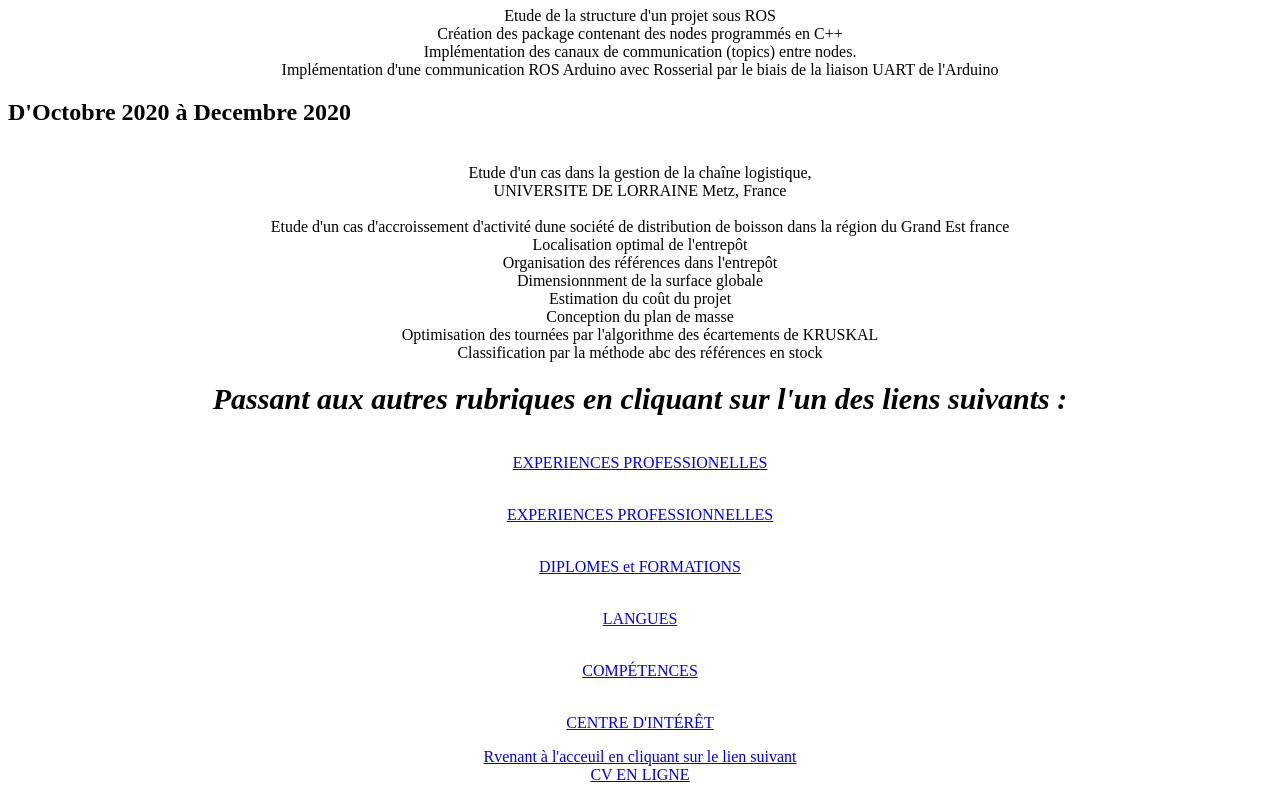
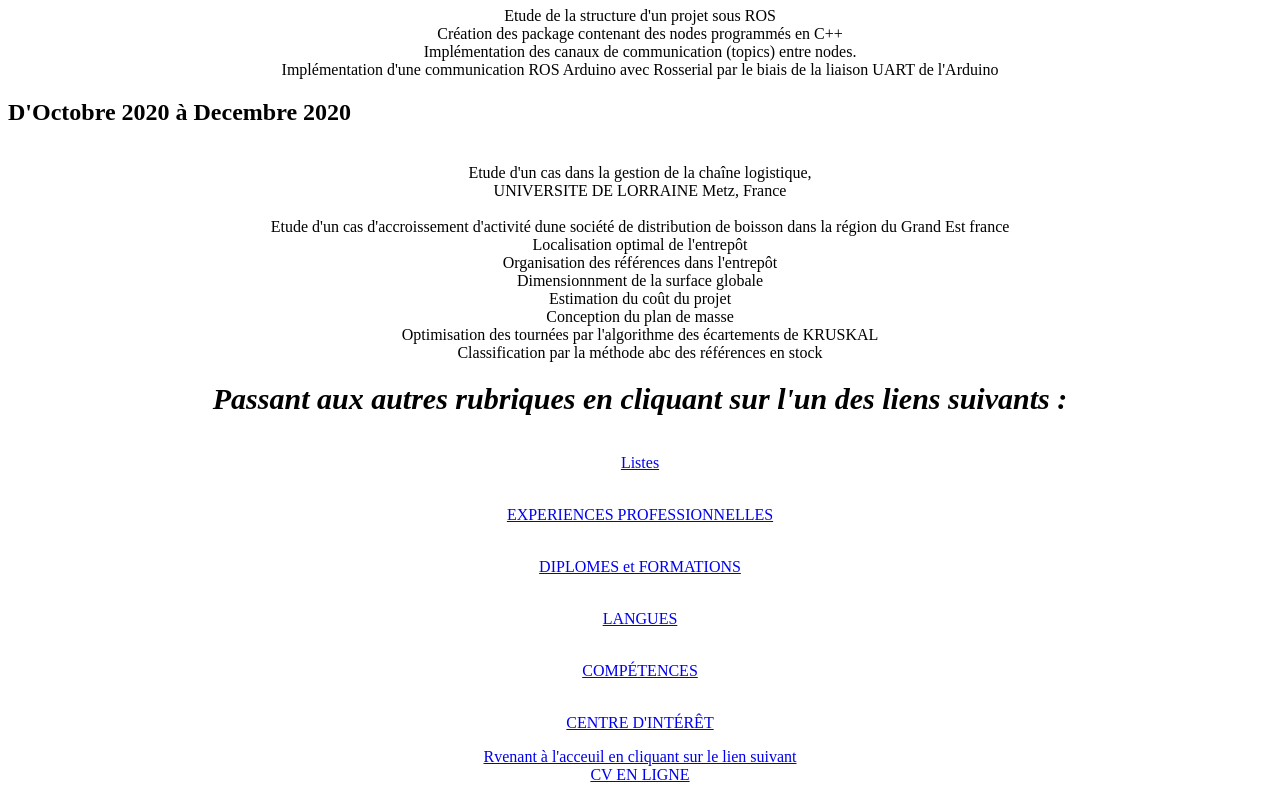
Before and after one commit to BelamriAmirouche/curriculum-vitae, a plain HTML site: page projetAcademique.html in a window 1280 px wide. Shown: the part 449-1249 px from the top of the page. Drawn offline with Linux system fonts and the light colour scheme.

Commit message:
Update projetAcademique.html

```diff
--- a/projetAcademique.html
+++ b/projetAcademique.html
@@ -50,7 +50,7 @@ le biais de la liaison UART de l'Arduino</center>
 
 
 <center><p><h1>Passant aux autres rubriques en cliquant sur l'un des liens suivants : </h1></br>
-<a href="experiences_professionnelle.html"</a>EXPERIENCES PROFESSIONELLES</p></center>
+<a href="experiences_professionnelle.html"</a>Listes</p></center>
 
 <center><p></br>
 <a href="stageEffectue.html"</a>EXPERIENCES PROFESSIONNELLES</p></center>
```
